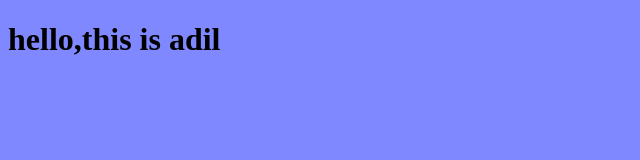
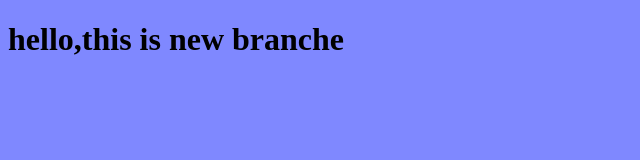
Before and after one commit to Adil-cloud902/myproject, a plain HTML site: page index.html in a window 1280 px wide. Shown: the whole page, without its empty margins (0-640 px from the left). Drawn offline with Linux system fonts and the light colour scheme.

Commit message:
chnage in index file

```diff
--- a/index.html
+++ b/index.html
@@ -8,6 +8,6 @@
 </head>
 <body>
     <script src="app.js"></script>
-    <h1>hello,this is adil</h1>
+    <h1>hello,this is new branche</h1>
 </body>
 </html>
```
